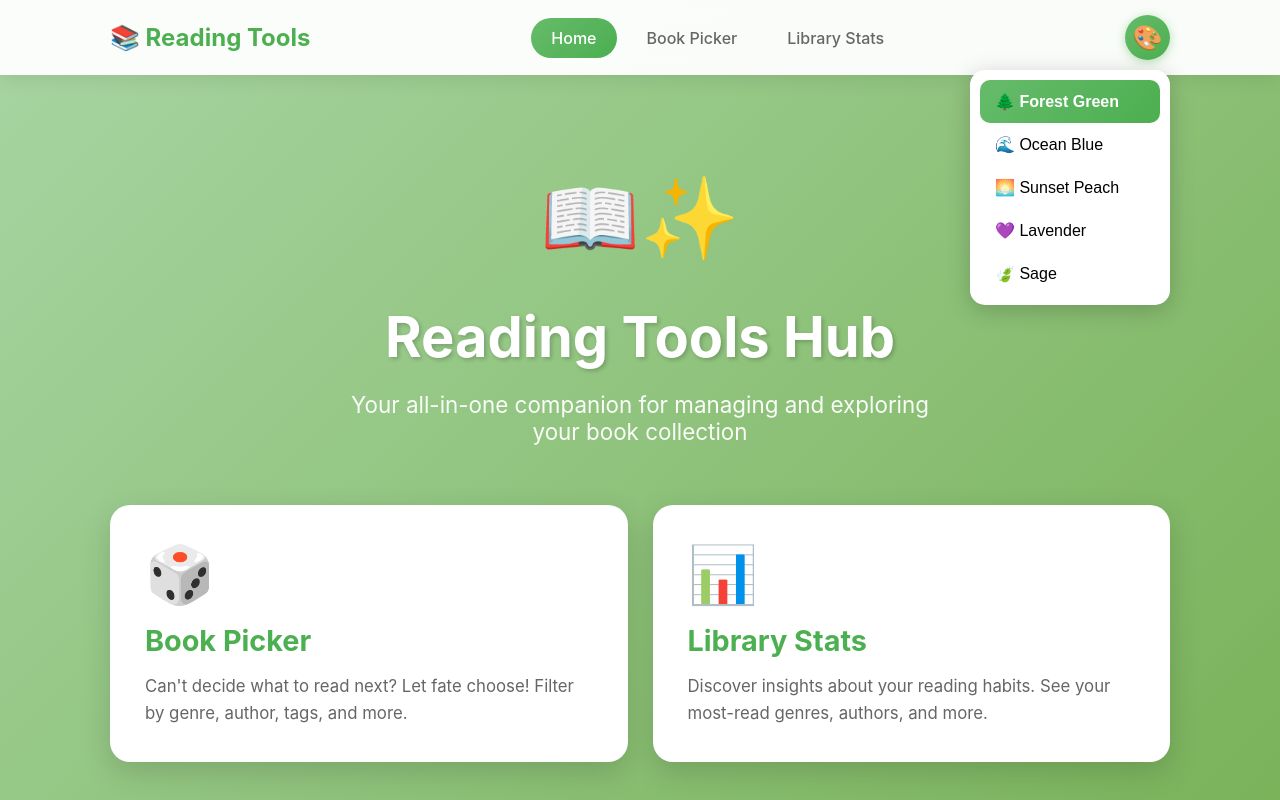
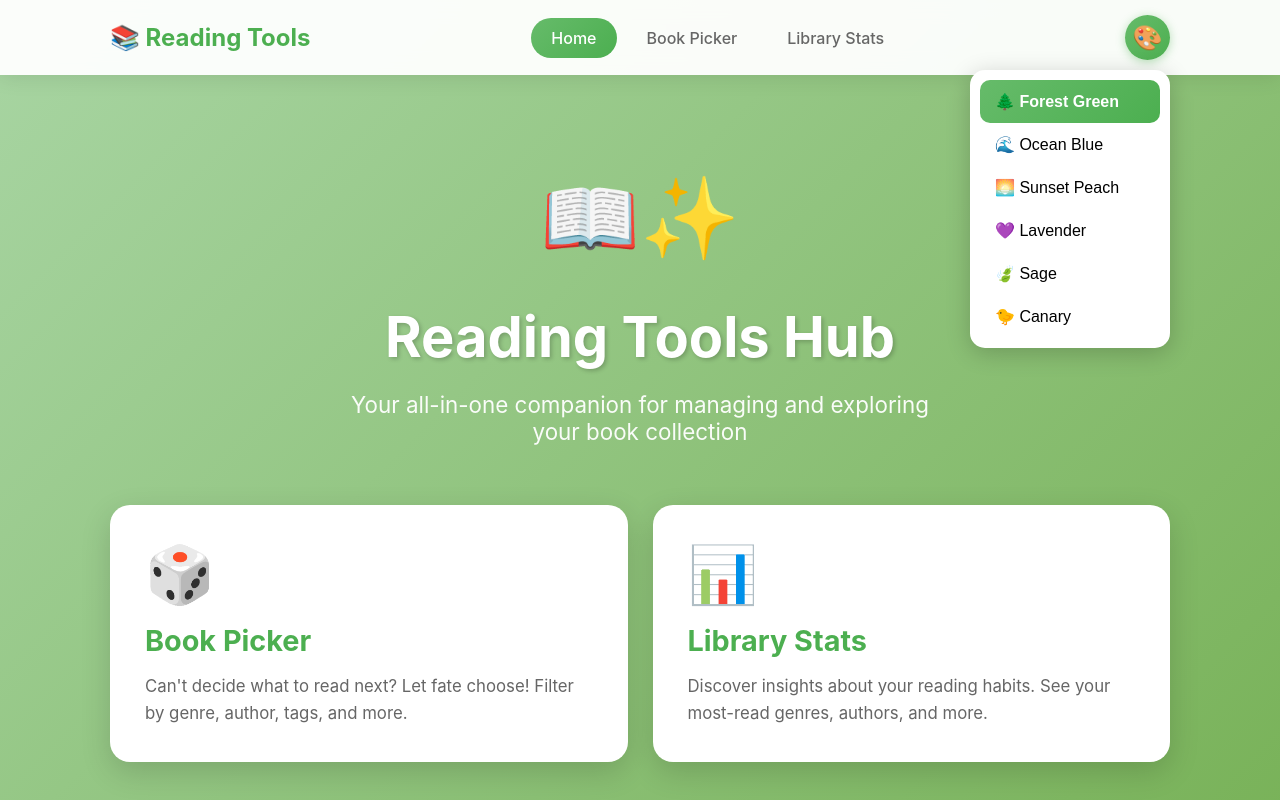
Before and after one commit to krezaey/book-hub, a plain HTML site: page index.html in a window 1280 px wide. Both pictures are taken after a click on the button "Change theme". Shown: the top 800 px of the page. Drawn offline with Linux system fonts and the light colour scheme.

Commit message:
Add new theme

```diff
--- a/index.html
+++ b/index.html
@@ -23,6 +23,7 @@
                     <button class="theme-option" data-theme="sunset">🌅 Sunset Peach</button>
                     <button class="theme-option" data-theme="lavender">💜 Lavender</button>
                     <button class="theme-option" data-theme="sage">🍃 Sage</button>
+                    <button class="theme-option" data-theme="canary">🐤 Canary</button>
                 </div>
             </div>
         </div>
```
